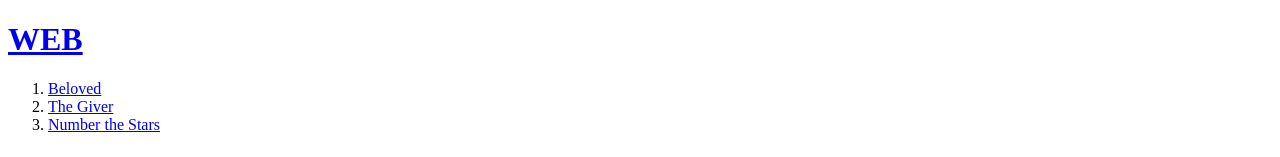
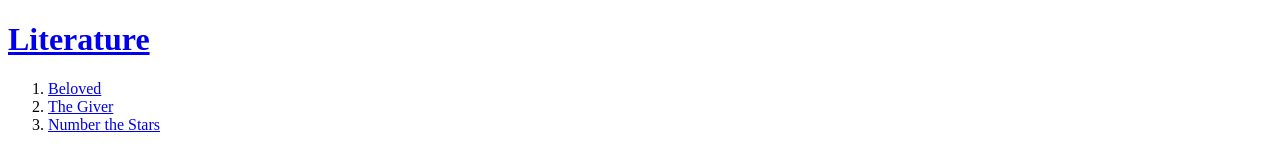
Before and after one commit to iamthemercury/Literature, a plain HTML site: page 2.html in a window 1280 px wide. Shown: the top 157 px of the page. Drawn offline with Linux system fonts and the light colour scheme; a script that the page names is missing.

Commit message:
Add files via upload

```diff
--- a/2.html
+++ b/2.html
@@ -1,11 +1,11 @@
 <!doctype html>
 <html>
 <head>
-  <title>WEB - The Giver</title>
+  <title>Literature - The Giver</title>
   <meta charset="utf-8">
 </head>
 <body>
-  <h1><a href="index.html">WEB</a></h1>
+  <h1><a href="index.html">Literature</a></h1>
   <ol>
     <li><a href="1.html">Beloved</a></li>
     <li><a href="2.html">The Giver</a></li>
```
Also changed, not shown: 3.html (+2 -2 lines). Lines whose indentation alone changed are shown as unchanged.
